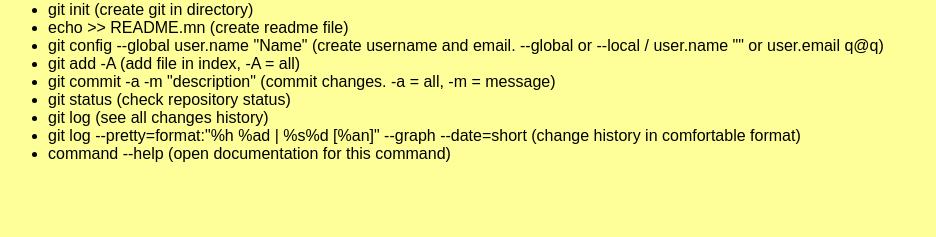
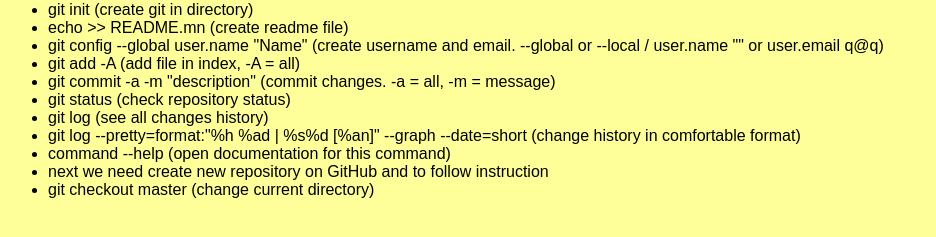
Before and after one commit to vladlendv/test, a plain HTML site: page index.html in a window 1280 px wide. Shown: the part 79-316 px from the top of the page, without its empty margins (0-936 px from the left). Drawn offline with Linux system fonts and the light colour scheme.

Commit message:
new paragraph

```diff
--- a/index.html
+++ b/index.html
@@ -18,6 +18,8 @@
 		<li>git log (see all changes history)</li>
 		<li>git log --pretty=format:"%h %ad | %s%d [%an]" --graph --date=short (change history in comfortable format)</li>
 		<li>command --help (open documentation for this command)</li>
+		<li>next we need create new repository on GitHub and to follow instruction</li>
+		<li>git checkout master (change current directory)</li>
 	</ul>
 </body>
 </html>
```
